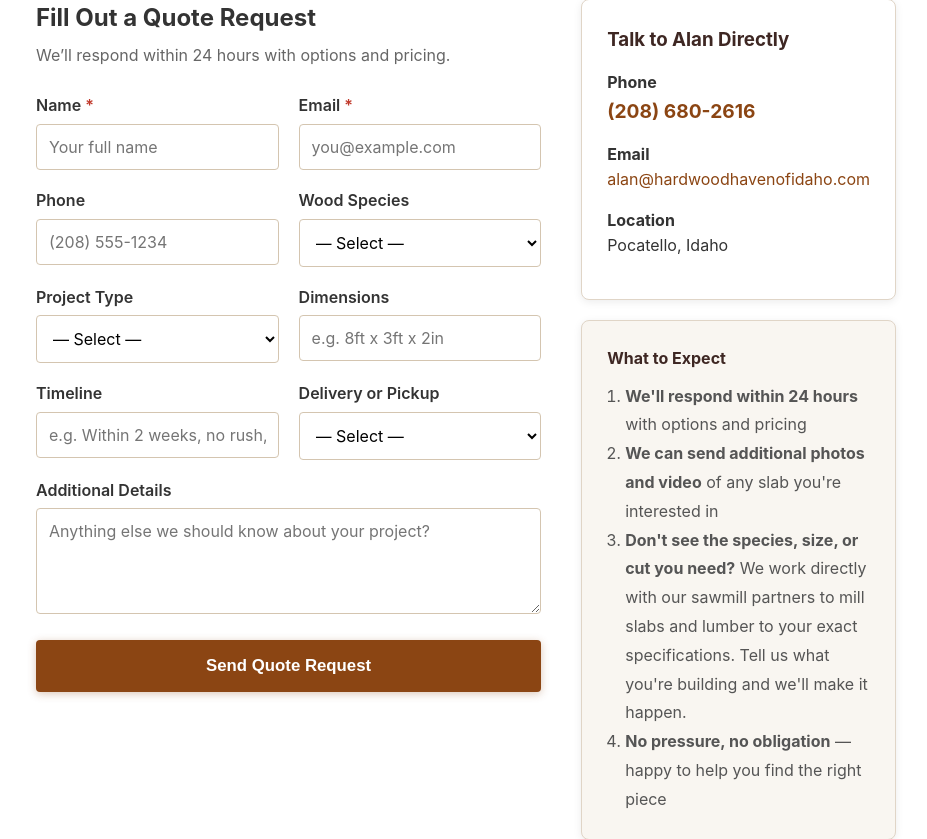
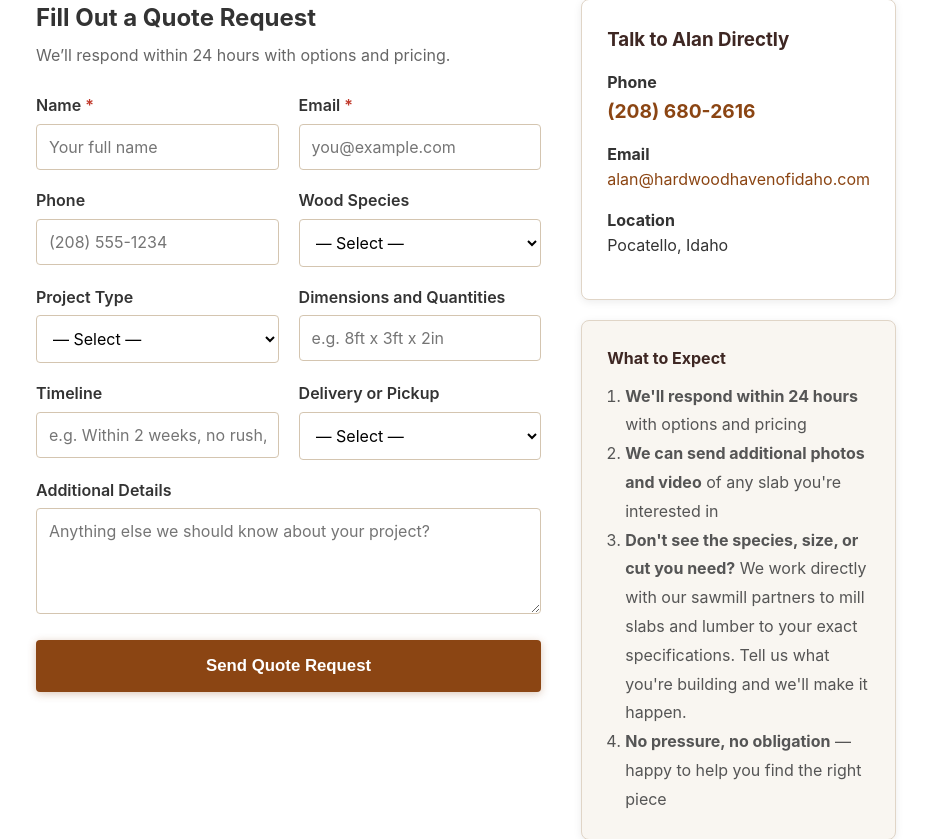
Before and after one commit to BillBrieferServer/wood, a FastAPI app: page /quote in a window 1280 px wide. Shown: the part 359-1198 px from the top of the page, without its empty margins (174-1101 px from the left). Run offline with FastAPI, Linux system fonts and the light colour scheme.

Commit message:
Rename Dimensions to Dimensions and Quantities on quote page

```diff
--- a/app/templates/quote.html
+++ b/app/templates/quote.html
@@ -72,7 +72,7 @@
                         </select>
                     </div>
                     <div class="form-group">
-                        <label for="size">Dimensions</label>
+                        <label for="size">Dimensions and Quantities</label>
                         <input type="text" id="size" name="size" placeholder="e.g. 8ft x 3ft x 2in" value="{{ form_data.get('size', '') }}">
                     </div>
                 </div>
```
